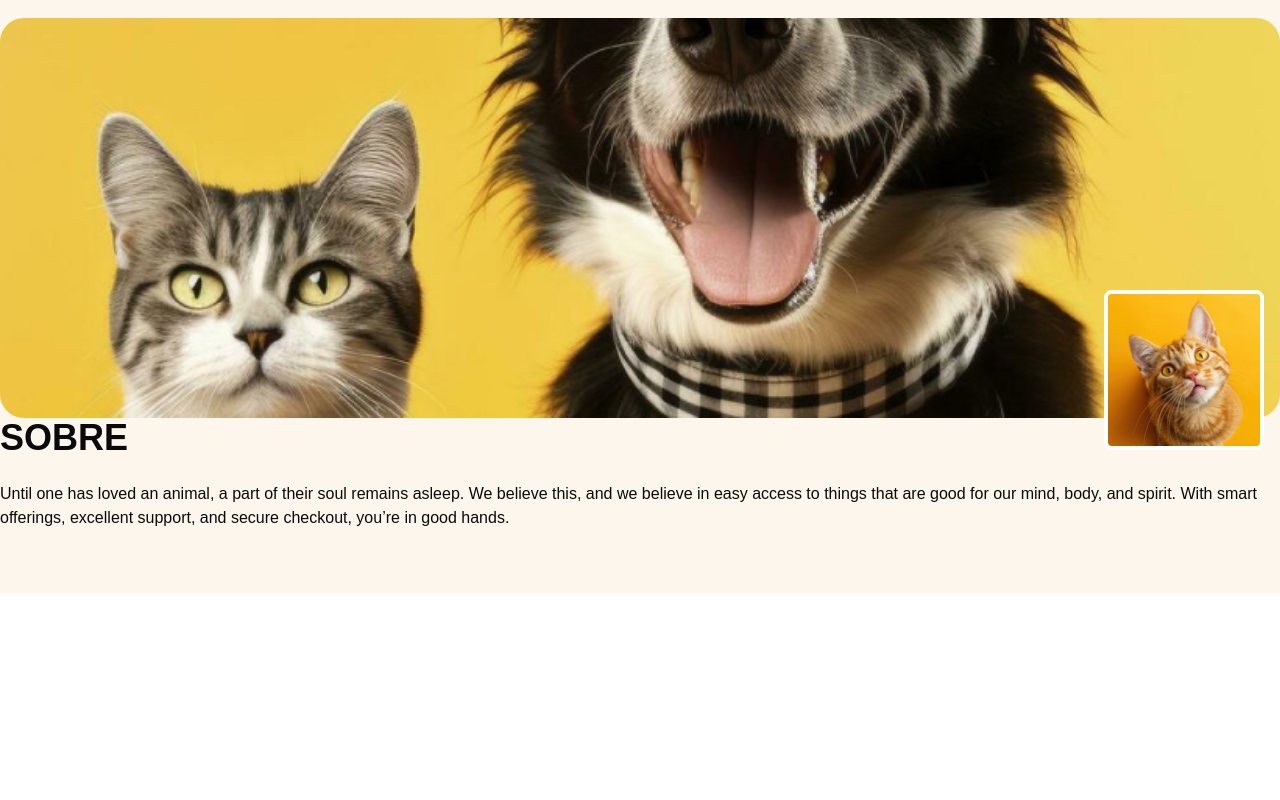
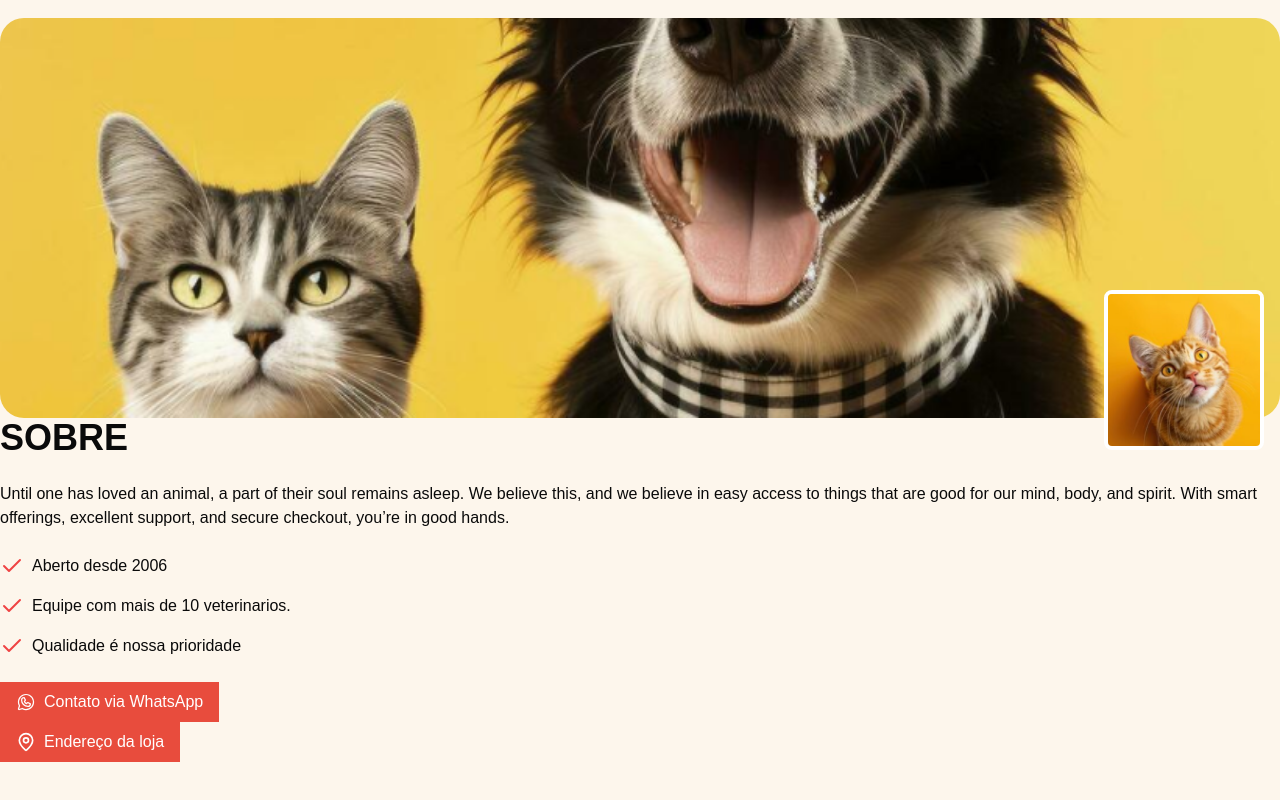
Before and after one commit to WashingtonDDS/projeto-landing-page-pet-, a Next.js app: page / in a window 1280 px wide. Shown: the part 553-1353 px from the top of the page. Before the commit the page ends 1147 px from the top, so only its background shows below. Built offline with nearby package versions, Linux system fonts and the light colour scheme.

Commit message:
Add contact information and key highlights to About component for improved user engagement

```diff
--- a/src/app/_components/about.tsx
+++ b/src/app/_components/about.tsx
@@ -1,6 +1,8 @@
 import Image from "next/image";
 import about1Img from "../../../public/about-1.png";
 import about2Img from "../../../public/about-2.png";
+import { Check, MapPin } from "lucide-react";
+import { WhatsappLogo } from "@phosphor-icons/react/dist/ssr";
 
 export function About() {
   return (
@@ -36,6 +38,36 @@ export function About() {
             good for our mind, body, and spirit. With smart offerings, excellent
             support, and secure checkout, you’re in good hands.
           </p>
+          <ul className="space-y-4">
+            <li className="flex items-center gap-2">
+              <Check className="text-red-500" />
+              Aberto desde 2006
+            </li>
+            <li className="flex items-center gap-2">
+              <Check className="text-red-500" />
+              Equipe com mais de 10 veterinarios.
+            </li>
+            <li className="flex items-center gap-2">
+              <Check className="text-red-500" />
+              Qualidade é nossa prioridade
+            </li>
+          </ul>
+          <div>
+            <a
+              href="#"
+              className="bg-[#E84C3D] text-white flex items-center justify-center w-fit gap-2 px-4 py-2"
+            >
+              <WhatsappLogo className="w-5 h-5 text-white" />
+              Contato via WhatsApp
+            </a>
+            <a
+              href="#"
+              className="bg-[#E84C3D] text-white flex items-center justify-center w-fit gap-2 px-4 py-2"
+            >
+              <MapPin className="w-5 h-5 text-white" />
+              Endereço da loja
+            </a>
+          </div>
         </div>
       </div>
     </section>
```
